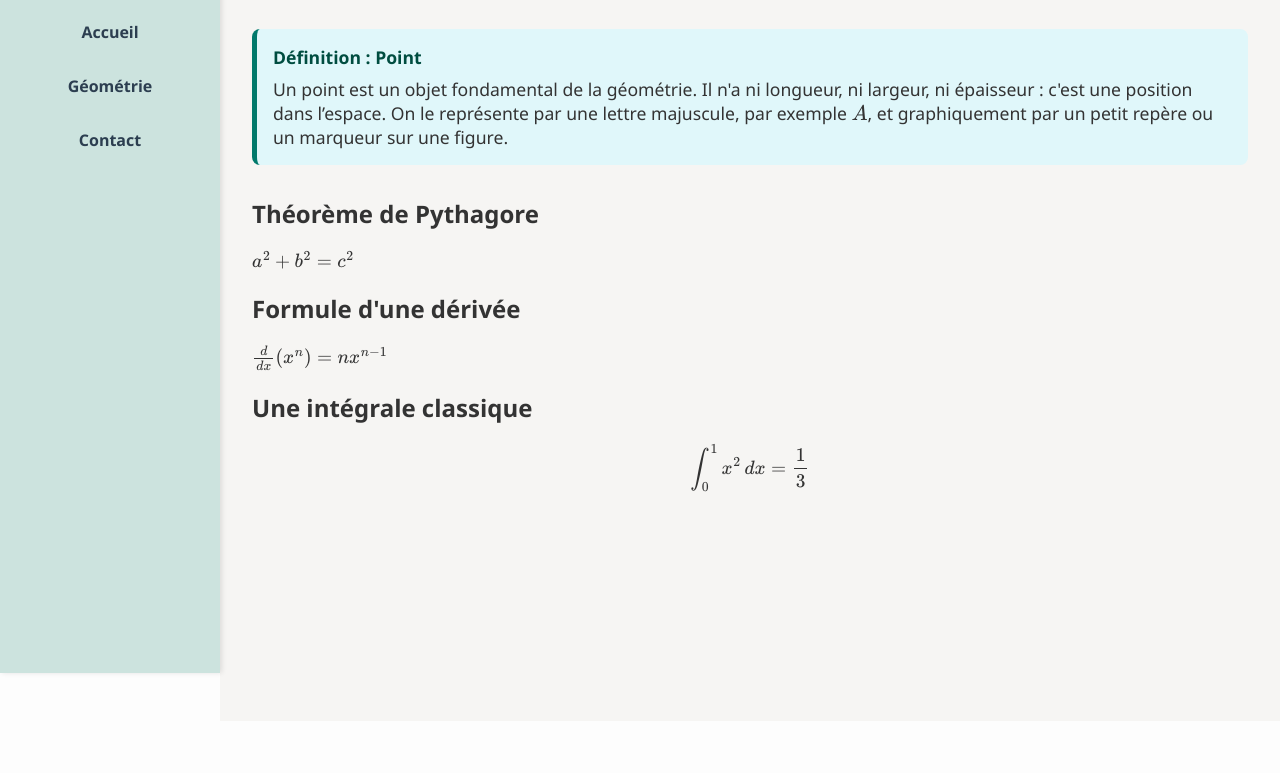
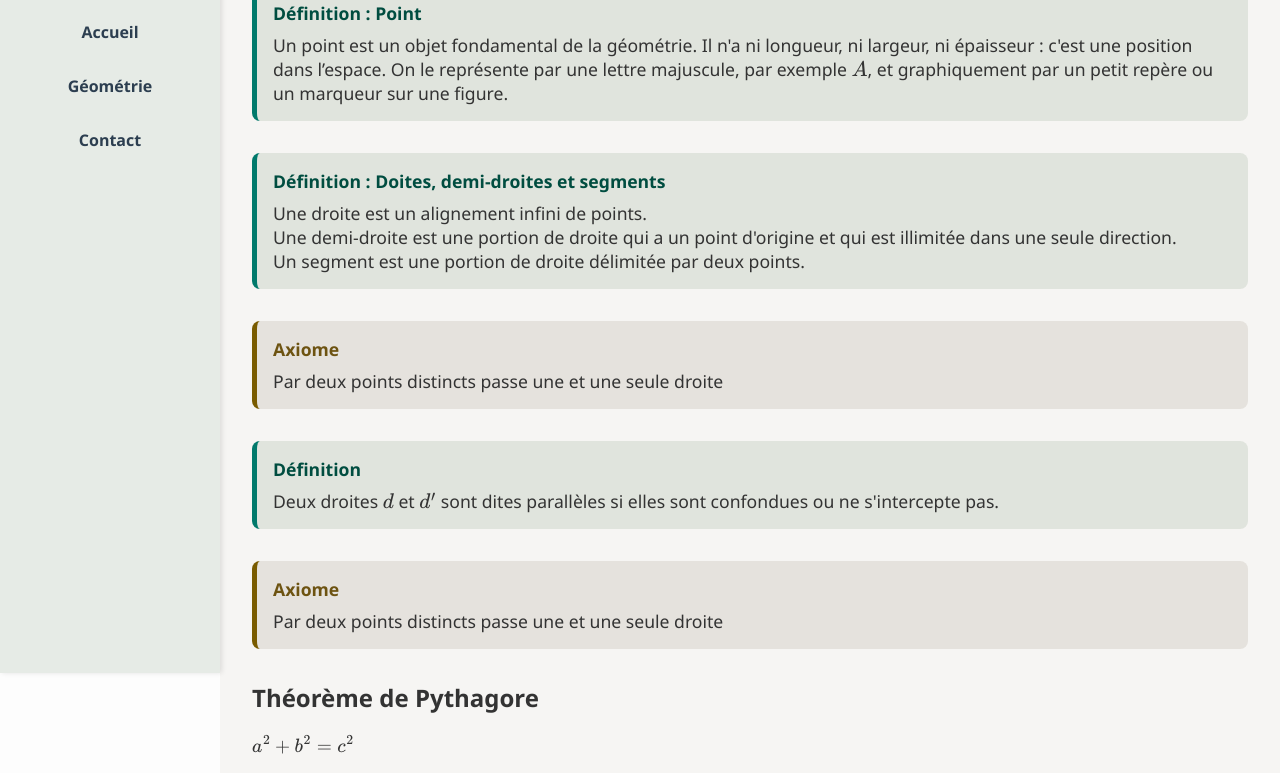
Before and after one commit to darkyadoo/mon-site, a plain HTML site: page geometry.html in a window 1280 px wide. Shown: the part 143-916 px from the top of the page. Before the commit the page ends 864 px from the top, so only its background shows below. Drawn offline with nearby package versions, Linux system fonts and the light colour scheme.

Commit message:
Add files via upload

```diff
--- a/geometry.html
+++ b/geometry.html
@@ -20,14 +20,31 @@
 
   <div class="main-content">
     <h1>Points et droites</h1>
-    <p>Voici quelques formules importantes :</p>
+
     <div class="definition-box">
       <strong>Définition : Point</strong>
       Un point est un objet fondamental de la géométrie. Il n'a ni longueur, ni largeur, ni épaisseur : c'est une position dans l’espace.
       On le représente par une lettre majuscule, par exemple \( A \), et graphiquement par un petit repère ou un marqueur sur une figure.
     </div>
+    <div class="definition-box">
+      <strong>Définition : Doites, demi-droites et segments</strong>
+      Une droite est un alignement infini de points.<br>
+      Une demi-droite est une portion de droite qui a un point d'origine et qui est illimitée dans une seule direction.<br>
+      Un segment est une portion de droite délimitée par deux points.<br>
 
-
+    </div>
+    <div class="axiom-box">
+      <strong>Axiome </strong>
+      Par deux points distincts passe une et une seule droite
+    </div>
+    <div class="definition-box">
+      <strong>Définition</strong>
+      Deux droites \(d\) et \(d'\) sont dites parallèles si elles sont confondues ou ne s'intercepte pas.
+    </div>
+    <div class="axiom-box">
+      <strong>Axiome </strong>
+      Par deux points distincts passe une et une seule droite
+    </div>
 
 
 
--- a/style.css
+++ b/style.css
@@ -11,7 +11,7 @@ body {
     left: 0;
     width: 220px;
     height: 100vh;
-    background-color: #cce3de; /* vert pastel */
+    background-color: rgba(34, 85, 34, 0.1); /* vert pastel */
     display: flex;
     flex-direction: column;
     align-items: center;
@@ -35,7 +35,7 @@ body {
   }
 
   nav a:hover {
-    background-color: #ddeedf;
+    background-color: rgba(34, 85, 34, 0.2);
   }
 
   .main-content {
@@ -45,7 +45,7 @@ body {
     min-height: 100vh;
   }
   .definition-box {
-    background-color: #e0f7fa; /* bleu pastel */
+    background-color: rgba(34, 85, 34, 0.1);
     border-left: 5px solid #00796b;
     padding: 1rem;
     margin: 2rem 0;
@@ -58,3 +58,18 @@ body {
     margin-bottom: 0.5rem;
     color: #004d40;
   }
+
+  .axiom-box {
+    background-color: rgba(85, 66, 34, 0.1); /* bleu pastel */
+    border-left: 5px solid #795b00;
+    padding: 1rem;
+    margin: 2rem 0;
+    border-radius: 8px;
+    font-size: 1.1rem;
+  }
+
+  .axiom-box strong {
+    display: block;
+    margin-bottom: 0.5rem;
+    color: #6d5311;
+  }
```
Also changed, not shown: index.html (+1 -1 lines).
